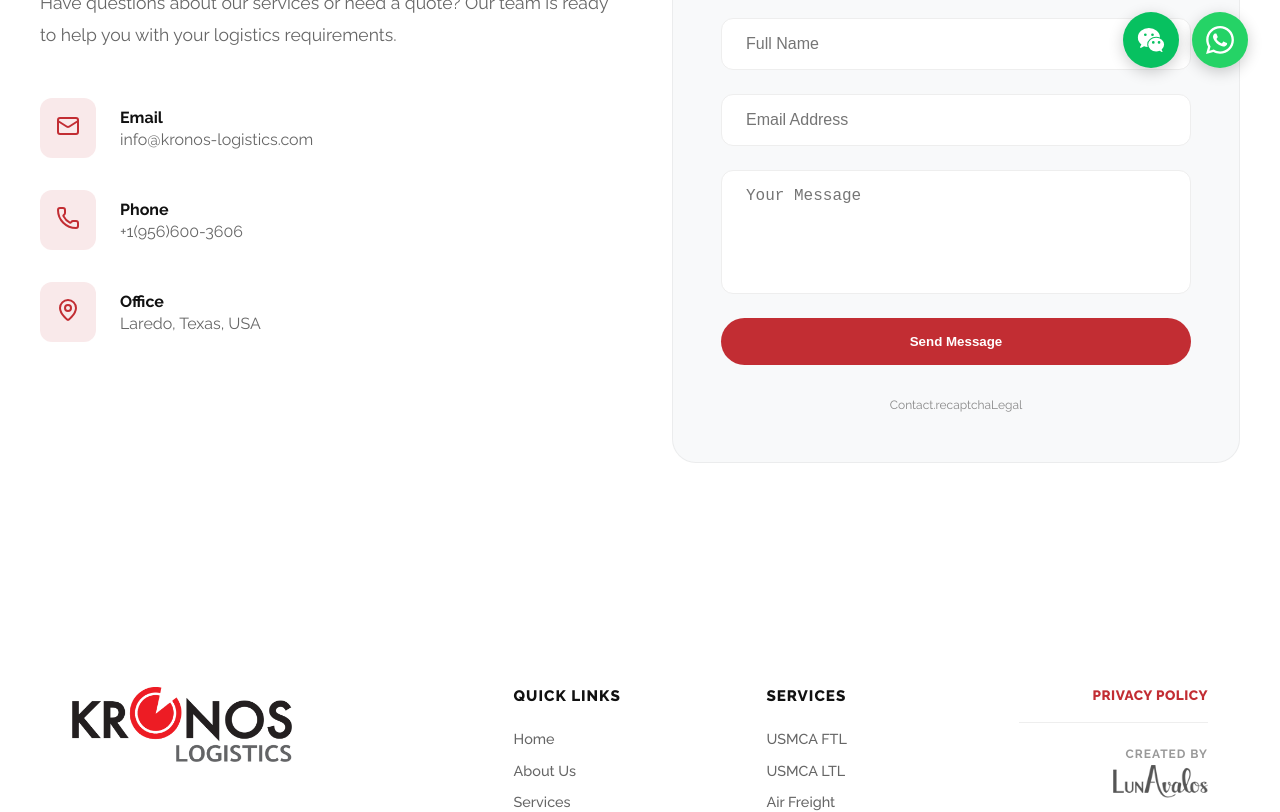
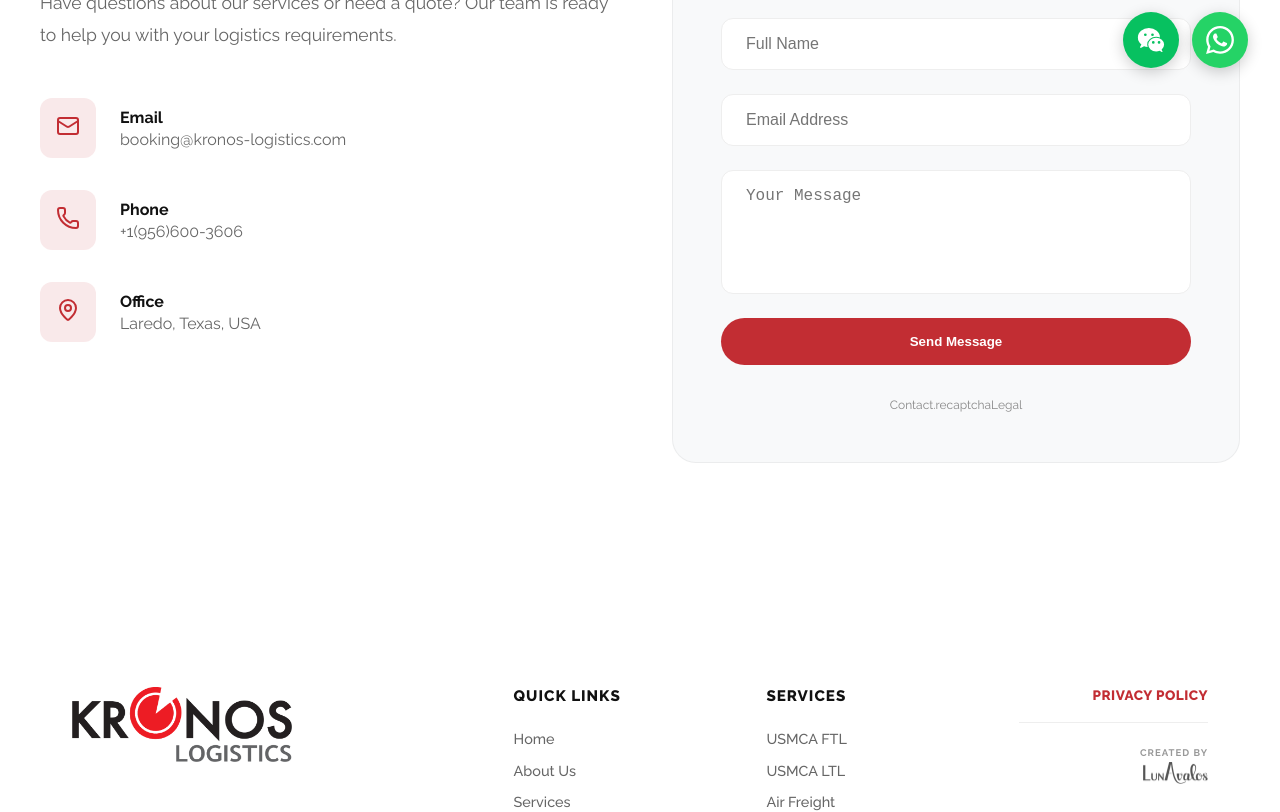
Before and after one commit to lunavalos/kronos-logistics, a Next.js app: page /en/contact in a window 1280 px wide. Shown: the part 700-1512 px from the top of the page. Built offline with nearby package versions, Linux system fonts and the light colour scheme.

Commit message:
adding some transition animations, reducing credits size, fixing email address

```diff
--- a/messages/en.json
+++ b/messages/en.json
@@ -66,7 +66,7 @@
     "getInTouch": "Get In Touch",
     "contactDesc": "Have questions about our services or need a quote? Our team is ready to help you with your logistics requirements.",
     "email": "Email",
-    "emailValue": "info@kronos-logistics.com",
+    "emailValue": "booking@kronos-logistics.com",
     "phone": "Phone",
     "phoneValue": "+1(956)600-3606",
     "office": "Office",
--- a/messages/es.json
+++ b/messages/es.json
@@ -66,7 +66,7 @@
     "getInTouch": "Póngase en Contacto",
     "contactDesc": "¿Tiene preguntas sobre nuestros servicios o necesita una cotización? Nuestro equipo está listo para ayudarle con sus requerimientos logísticos.",
     "email": "Correo Electrónico",
-    "emailValue": "info@kronos-logistics.com",
+    "emailValue": "booking@kronos-logistics.com",
     "phone": "Teléfono",
     "phoneValue": "+1(956)600-3606",
     "office": "Oficina",
@@ -74,7 +74,7 @@
     "sendMessage": "Enviar un Mensaje",
     "fullName": "Nombre Completo",
     "emailAddress": "Correo Electrónico",
-    "yourMessage": "Su Mensaje",
+    "yourMessage": "Mensaje",
     "sendButton": "Enviar Mensaje",
     "success": "¡Gracias! Su mensaje ha sido enviado con éxito.",
     "error": "La verificación falló. Por favor, inténtelo de nuevo.",
--- a/src/components/FloatingChat.js
+++ b/src/components/FloatingChat.js
@@ -1,4 +1,5 @@
 "use client";
+import { motion } from "framer-motion";
 import styles from "./FloatingChat.module.css";
 
 // SVG path for WhatsApp
@@ -18,26 +19,32 @@ export default function FloatingChat() {
   return (
     <div className={styles.container}>
       {/* WeChat Button */}
-      <a
+      <motion.a
         href={wechatUrl}
         target="_blank"
         rel="noopener noreferrer"
         className={`${styles.btn} ${styles.wechat}`}
         aria-label="Contact via WeChat"
+        initial={{ opacity: 0, y: 50 }}
+        animate={{ opacity: 1, y: 0 }}
+        transition={{ delay: 3, duration: 0.5, type: "spring", stiffness: 100 }}
       >
         <WeChatIcon />
-      </a>
+      </motion.a>
 
       {/* WhatsApp Button */}
-      <a
+      <motion.a
         href={whatsappUrl}
         target="_blank"
         rel="noopener noreferrer"
         className={`${styles.btn} ${styles.whatsapp}`}
         aria-label="Contact via WhatsApp"
+        initial={{ opacity: 0, y: 50 }}
+        animate={{ opacity: 1, y: 0 }}
+        transition={{ delay: 3.2, duration: 0.5, type: "spring", stiffness: 100 }}
       >
         <WhatsAppIcon />
-      </a>
+      </motion.a>
     </div>
   );
 }
--- a/src/components/Footer.js
+++ b/src/components/Footer.js
@@ -107,10 +107,10 @@ export default function Footer() {
           <Image
             src="/credits-logo-gray.png"
             alt="LunAvalos"
-            width={95}
-            height={24}
+            width={65}
+            height={16}
             className={styles.creditsLogo}
-            style={{ width: "100%", maxWidth: "95px", height: "auto" }}
+            style={{ width: "100%", maxWidth: "65px", height: "auto" }}
           />
         </motion.div>
 
--- a/src/components/Footer.module.css
+++ b/src/components/Footer.module.css
@@ -123,7 +123,7 @@
 }
 
 .createdBy {
-  font-size: 0.75rem;
+  font-size: 0.6rem;
   font-weight: 700;
   color: #999999;
   margin-bottom: 0.3rem;
```
